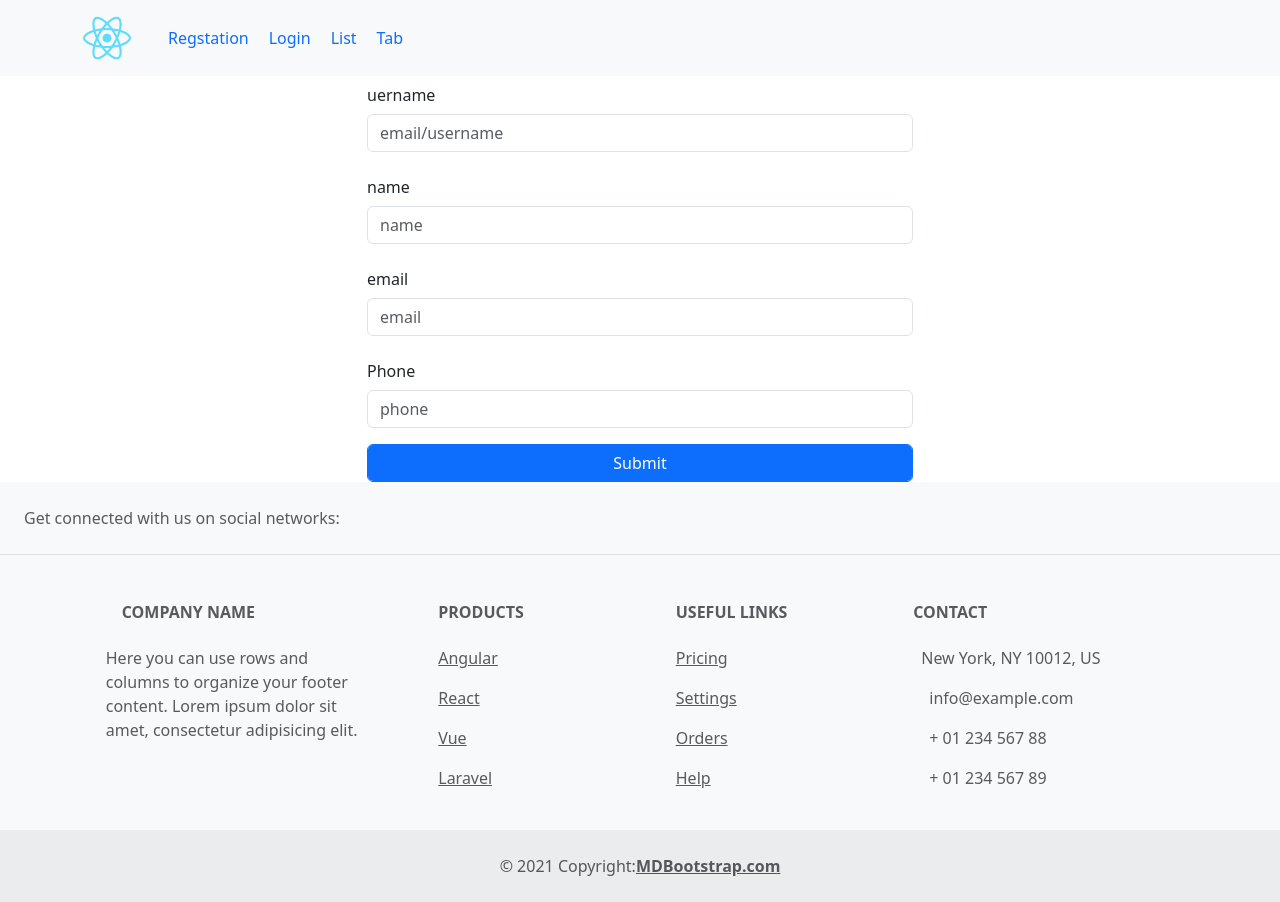
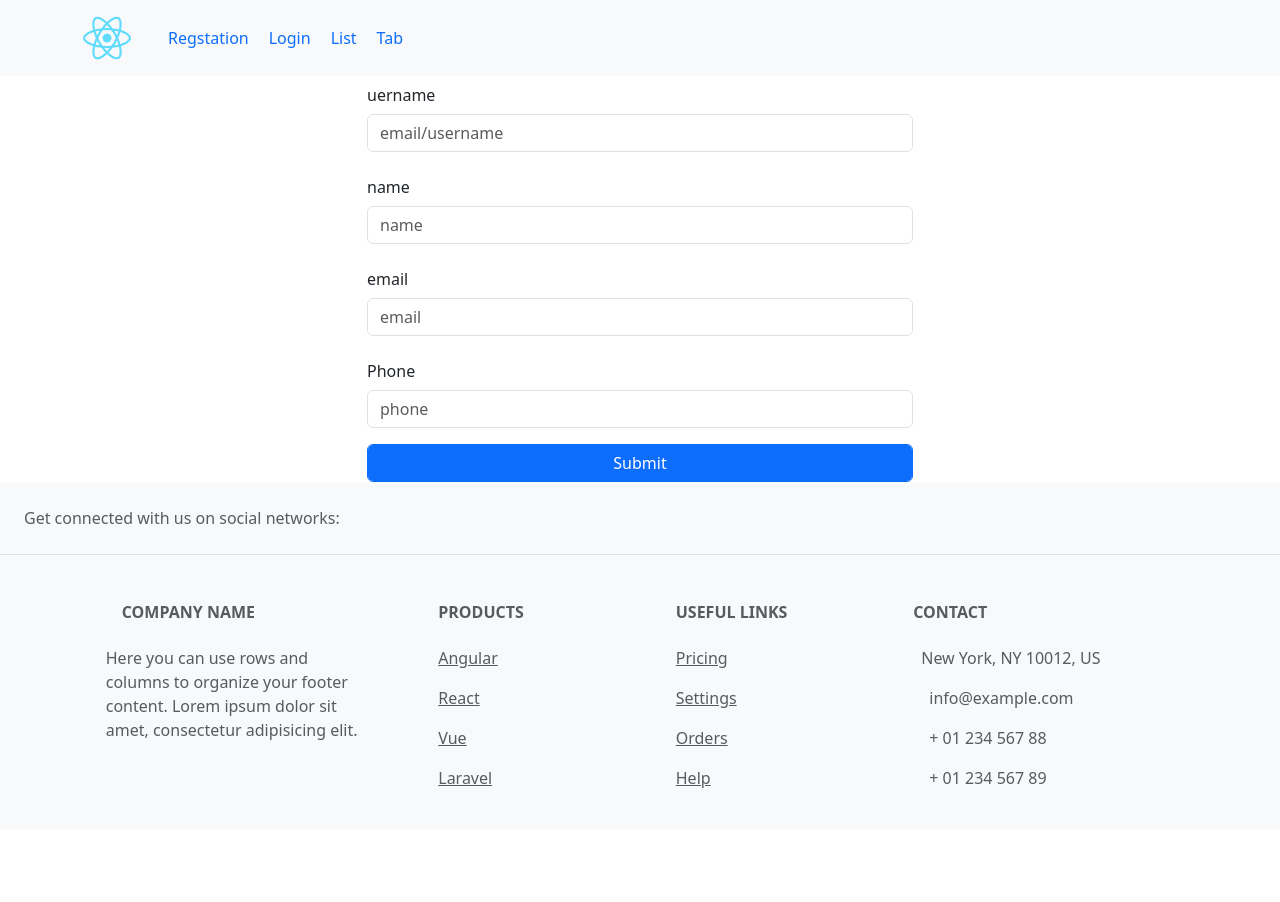
Before and after one commit to ankitfutureprofilez/react, a React (Create React App) app: page /updatedata in a window 1280 px wide. After the commit the page ends 830 px from the top, so only its background shows below. Built offline with nearby package versions, Linux system fonts and the light colour scheme; no server answers.

Commit message:
code update

```diff
--- a/src/Compontent/Footer.js
+++ b/src/Compontent/Footer.js
@@ -115,12 +115,7 @@
         </MDBContainer>
       </section>
 
-      <div className='text-center p-4' style={{ backgroundColor: 'rgba(0, 0, 0, 0.05)' }}>
-        © 2021 Copyright:
-        <a className='text-reset fw-bold' href='https://mdbootstrap.com/'>
-          MDBootstrap.com
-        </a>
-      </div>
+
     </MDBFooter>
 
 
--- a/src/Compontent/Update.js
+++ b/src/Compontent/Update.js
@@ -20,9 +20,10 @@
 
     function patch() {
         const main = new Users()
-        const tresponses = main.updateusersdata(id, list)
+        const tresponses = main.updateusersdata(id,list)
         tresponses.then((res) => {
           //  console.log(res);
+
             toast.success(res.data.msg);
         }).catch((err) => {
             console.log(err);
@@ -47,14 +48,15 @@
         const main = new Users()
         const tresponses = main.getSingleUser(id)
         tresponses.then((res) => {
-            console.log(res.data.data);
+           // console.log(res.data.data);
             setList(res.data.data)
         }).catch((err) => {
             console.log(err);
         });
     }
     useEffect(() => {
-        getuserdata();
+        getuserdata( );
+    //    console.log(getuserdata(data,setData ))
     }, []);
 
 
```
